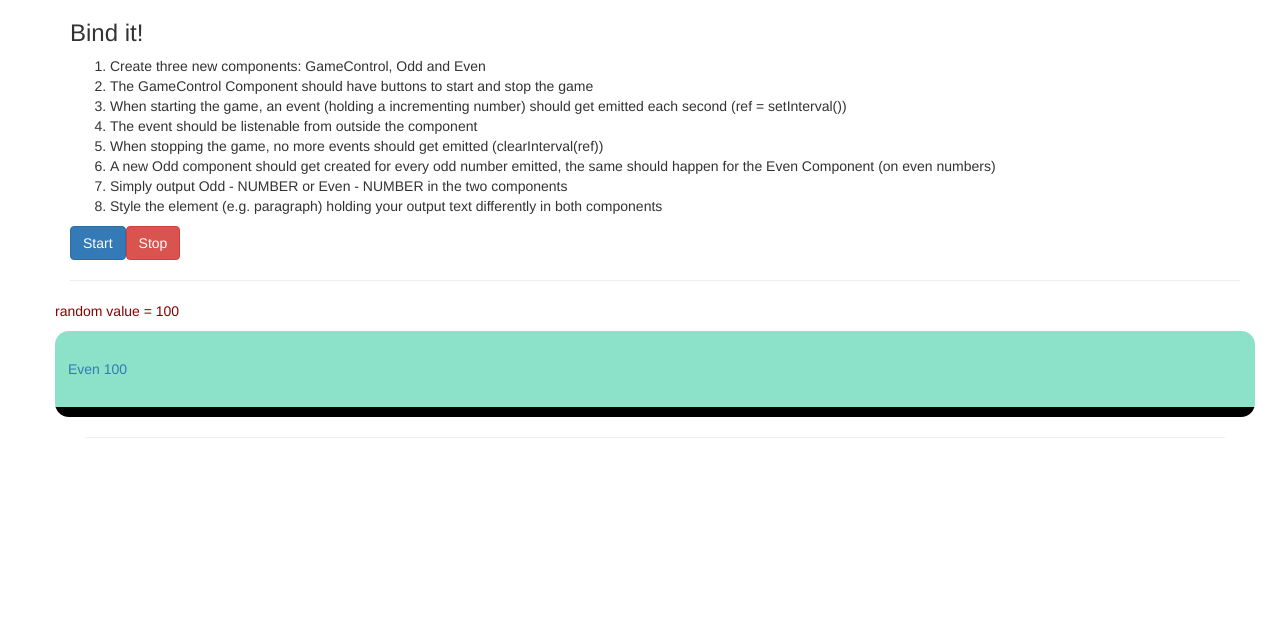
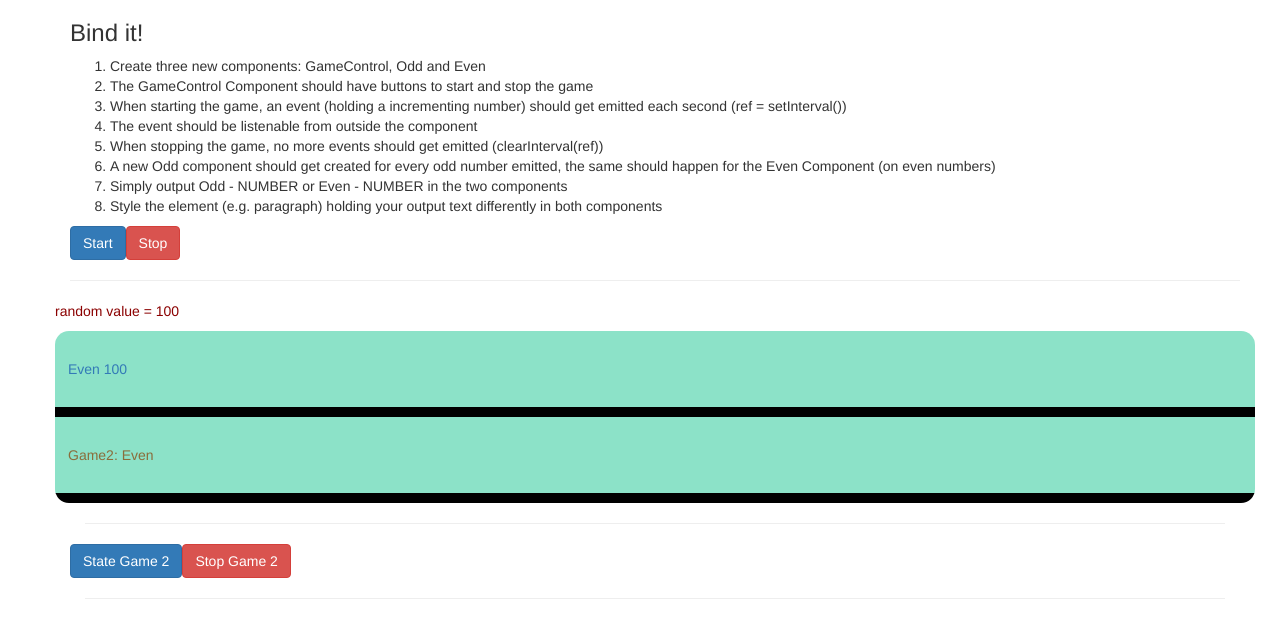
Before and after one commit to waqassadiq/cmp-databinding-assignment-start, an Angular app: page / in a window 1280 px wide. Shown: the top 638 px of the page. Built offline with nearby package versions, Linux system fonts and the light colour scheme.

Commit message:
printing odd and even using eventEmitter

```diff
--- a/src/app/app.component.html
+++ b/src/app/app.component.html
@@ -14,7 +14,13 @@
       </ol>
     </div>
   </div>
-  <app-game-control></app-game-control>
+  <app-game-control (intervalFired)="onIntervalFired($event)"></app-game-control>
 
+  <div class="row">
+    <div class="col-xs-12">
+      <app-odd *ngFor="let oddNumber of oddNumbers" [number]="oddNumber"></app-odd>
+      <app-even *ngFor="let evenNumber of evenNumbers" [number]="evenNumber"></app-even>
+    </div>
+  </div>
 
 </div>
--- a/src/app/app.component.ts
+++ b/src/app/app.component.ts
@@ -6,4 +6,16 @@ import { Component } from '@angular/core';
   styleUrls: ['./app.component.css']
 })
 export class AppComponent {
+
+  oddNumbers: number[] = [];
+  evenNumbers: number[] = [];
+
+  onIntervalFired(firedNumber: number){
+    console.log(firedNumber);
+    if(firedNumber%2 ===0){
+      this.evenNumbers.push(firedNumber);
+    }else{
+      this.oddNumbers.push(firedNumber);
+    }
+  }
 }
--- a/src/app/game-control/even/even.component.html
+++ b/src/app/game-control/even/even.component.html
@@ -1,3 +1,4 @@
 <div class="row">
     <p class="text-primary">Even {{randomFromParentForEven}}</p>
+    <p class="text-warning">Game2: Even {{number}}</p>
 </div>
--- a/src/app/game-control/even/even.component.ts
+++ b/src/app/game-control/even/even.component.ts
@@ -9,6 +9,8 @@ export class EvenComponent implements OnInit {
 
   @Input() randomFromParentForEven: number;
 
+  @Input() number: number;
+
   constructor() { }
 
   ngOnInit(): void {
--- a/src/app/game-control/game-control.component.html
+++ b/src/app/game-control/game-control.component.html
@@ -16,7 +16,11 @@
         </div>
     </div>
     <hr>
-
+    <div class="row">
+    <button class="btn btn-primary" (click)="onStartGame2()">State Game 2</button>
+    <button class="btn btn-danger" (click)="onPauseGame2()">Stop Game 2</button>
+</div>
+    <hr>
     <!-- printing the continues pabesl of even and odd-->
     <div class="row" *ngFor="let abc of randomArray">
         <div *ngIf="abc%2===0">
--- a/src/app/game-control/game-control.component.ts
+++ b/src/app/game-control/game-control.component.ts
@@ -13,10 +13,13 @@ import {
 })
 export class GameControlComponent implements OnInit {
 
-   myVar : any;
+  // game 2 using event emitter
+  @Output() intervalFired = new EventEmitter<number>();
+  interval;
+  lastNumber = 0;
 
-//  @Output() incrementValue = new EventEmitter();
-
+  ////
+  myVar : any;
   randomValue: number;
   randomArray =  [];
 
@@ -47,4 +50,14 @@ export class GameControlComponent implements OnInit {
     //this.myVar = setInterval(this.processIncrementValue, 1000);
   }
 
+  onStartGame2(){
+    this.interval = setInterval(()=>{
+      this.intervalFired.emit(this.lastNumber + 1);
+      this.lastNumber++;
+    }, 1000);
+  }
+
+  onPauseGame2(){
+    clearInterval(this.interval);
+  }
 }
--- a/src/app/game-control/odd/odd.component.html
+++ b/src/app/game-control/odd/odd.component.html
@@ -1,3 +1,4 @@
 <div class="row">
     <p class="text-warning">Odd {{randomFromParentForOdd}}</p>
+    <p class="text-primary">Game 2: Odd Number: {{number}} </p>
 </div>
--- a/src/app/game-control/odd/odd.component.ts
+++ b/src/app/game-control/odd/odd.component.ts
@@ -8,6 +8,8 @@ import { Component, OnInit, Input } from '@angular/core';
 export class OddComponent implements OnInit {
 
   @Input() randomFromParentForOdd: number;
+  // game 2
+  @Input() number: number;
 
   constructor() { }
 
```
